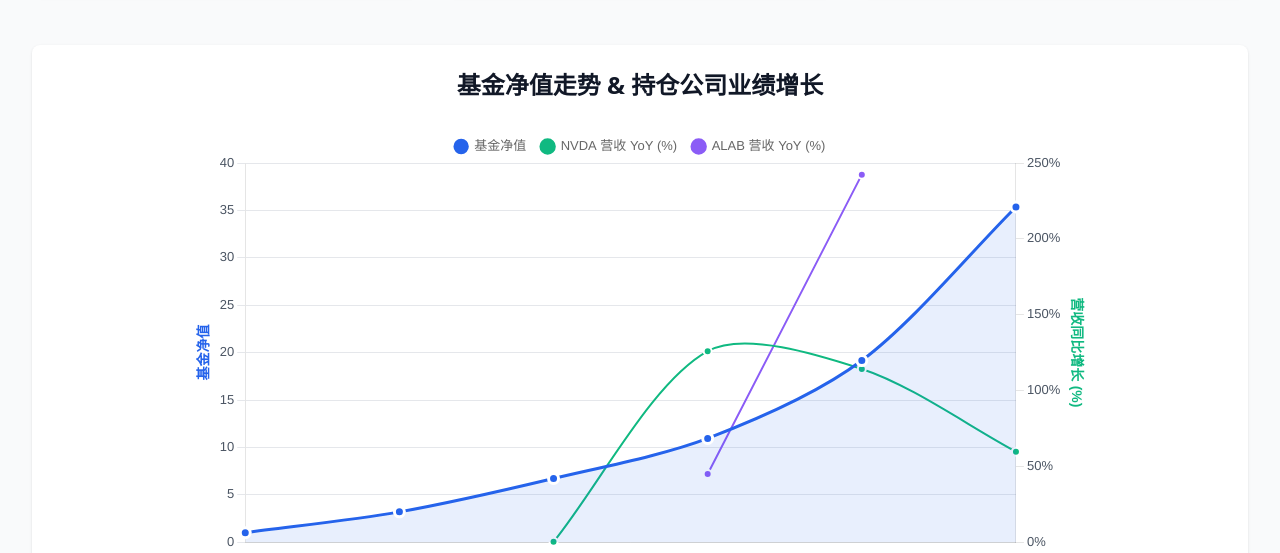
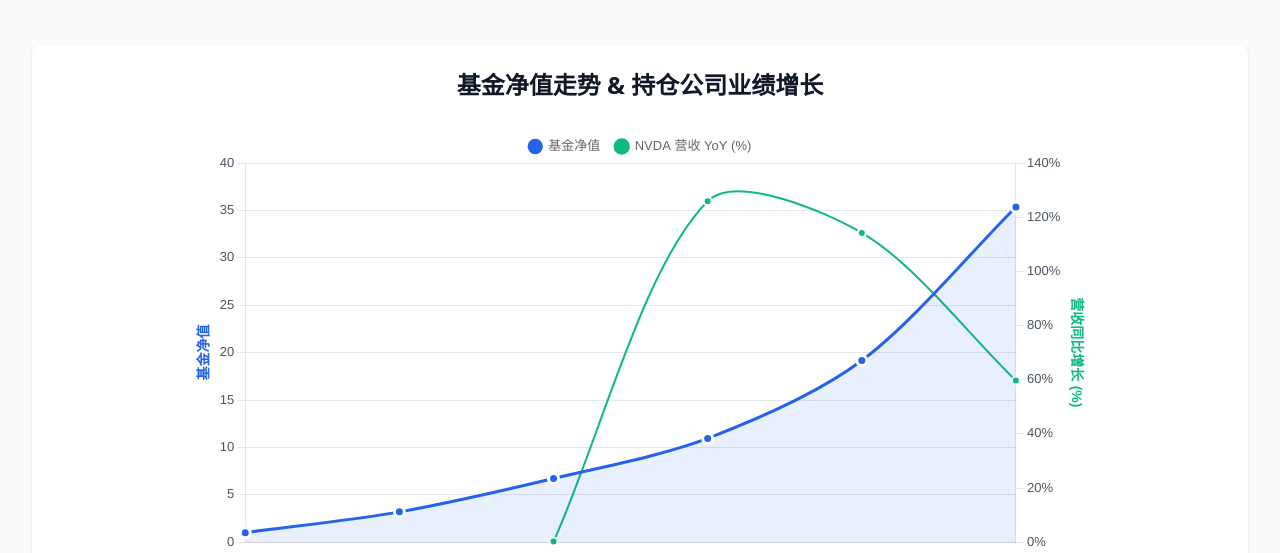
Before and after one commit to David-hu01/David-private-fund, a plain HTML site: page index.html in a window 1280 px wide. Shown: the part 396-949 px from the top of the page. Drawn offline with nearby package versions, Linux system fonts and the light colour scheme.

Commit message:
Update index.html

```diff
--- a/index.html
+++ b/index.html
@@ -172,9 +172,7 @@
 
     // 真实财务数据（来源：公司官方财报）
     // NVDA: https://investor.nvidia.com/financial-info/financial-reports/default.aspx
-    // ALAB: https://www.asteralabs.com/news/astera-labs-announces-financial-results-for-the-fourth-quarter-of-fiscal-year-2024/
     const nvdaYoY = [null, null, 0.22, 125.9, 114.2, 59.7];  // 2020-2025 (2022-2025数据)
-    const alabYoY = [null, null, null, 44.93, 242.32, null];  // 2020-2025 (ALAB成立于2022)
 
     const navChart = new Chart(ctx, {
       type: 'line',
@@ -207,21 +205,6 @@
             pointRadius: 4,
             pointHoverRadius: 6,
             pointBackgroundColor: "#10b981",
-            pointBorderColor: "#fff",
-            pointHoverBorderWidth: 2,
-            yAxisID: 'y1'
-          },
-          {
-            label: "ALAB 营收 YoY (%)",
-            data: alabYoY,
-            borderColor: "#8b5cf6",
-            backgroundColor: "rgba(139, 92, 246, 0.1)",
-            borderWidth: 2,
-            fill: false,
-            tension: 0.3,
-            pointRadius: 4,
-            pointHoverRadius: 6,
-            pointBackgroundColor: "#8b5cf6",
             pointBorderColor: "#fff",
             pointHoverBorderWidth: 2,
             yAxisID: 'y1'
```
